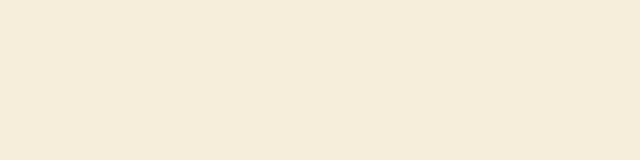
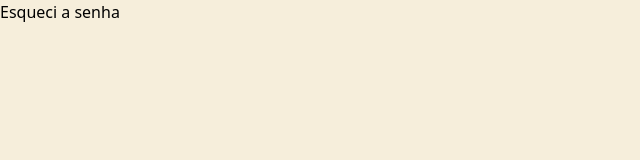
Before and after one commit to Daniel-san8/Desconecte-Bem, a React (Vite) app: page /esqueci-senha in a window 1280 px wide. Before the commit this address had no page. Shown: the top 160 px of the page, without its empty margins (0-640 px from the left). Built offline with nearby package versions, Linux system fonts and the light colour scheme; a web font is replaced by a local one.

Commit message:
feat: crio componente EsqueciSenha

```diff
--- a/src/App.tsx
+++ b/src/App.tsx
@@ -1,6 +1,7 @@
 import { BrowserRouter, Route, Routes } from "react-router-dom";
 import HomeLogin from "./components/HomeLogin";
 import HomeCadastro from "./components/HomeCadastro";
+import EsqueciSenha from "./components/EsqueciSenha";
 
 export default function App() {
   return (
@@ -8,6 +9,7 @@ export default function App() {
       <Routes>
         <Route path="/" element={<HomeLogin />} />
         <Route path="cadastro" element={<HomeCadastro />} />
+        <Route path="esqueci-senha" element={<EsqueciSenha />} />
       </Routes>
     </BrowserRouter>
   );
--- /dev/null
+++ b/src/components/EsqueciSenha.tsx
@@ -0,0 +1,3 @@
+export default function EsqueciSenha() {
+  return <h1>Esqueci a senha</h1>;
+}
```
